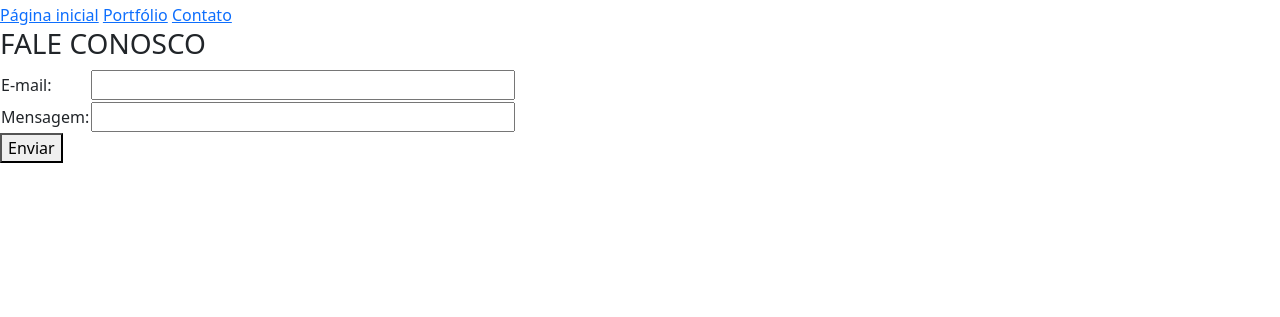
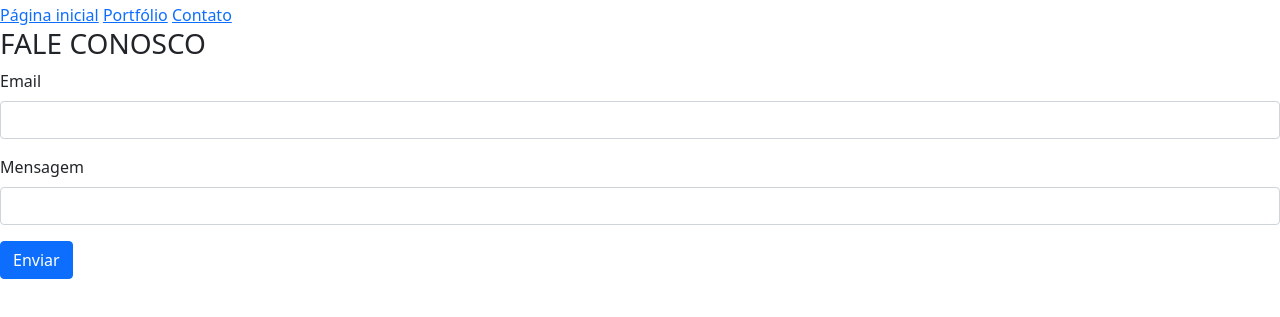
Before and after one commit to yolisses/trabalho-de-gcm, a plain HTML site: page contato.html in a window 1280 px wide. Shown: the part 53-370 px from the top of the page. Drawn offline with nearby package versions, Linux system fonts and the light colour scheme.

Commit message:
Foram adicionados artifícios do bootstrapp no formulário da página contato, e o corpo da página inicial foi melhorado

```diff
--- a/contato.html
+++ b/contato.html
@@ -18,18 +18,18 @@
       </div>
 
 <h3>FALE CONOSCO</h3>
-<table>
-    <tr>
-      <td id="#email">E-mail:</td>
-      <td><input type="text" name="nome" size="40"> <br /></td>
-    </tr>
-    <tr>
-      <td id="#mensagem">Mensagem:</td>
-      <td><input type="text" name="sobrenome" size="40"> <br /></td>
-    </tr>
-   </table>
-   <button id="#enviar">Enviar</button>
-
+<form>
+  <div class="mb-3">
+    <label for="exampleInputEmail1" class="form-label">Email</label>
+    <input type="email" class="form-control" id="exampleInputEmail1" aria-describedby="emailHelp">
+  </div>
+  <div class="mb-3">
+    <label for="Mensagem" class="form-label">Mensagem</label>
+    <input type="text" class="form-control" id="Mensagem">
+  </div>
+  </div>
+  <button type="button" class="btn btn-primary">Enviar</button>
+</form>
 
 
 
```
Also changed, not shown: home.html (+9 -6 lines).
